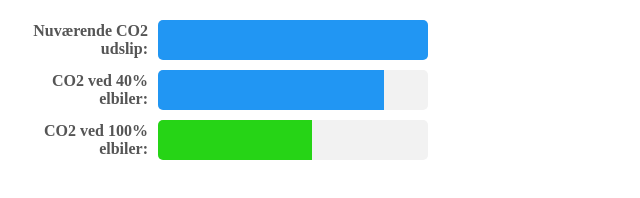
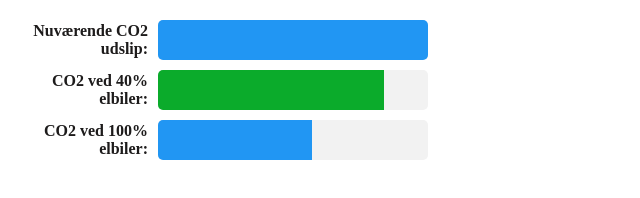
Before and after one commit to N-Edens/Projekt2, a website: page bar.html in a window 1280 px wide. Shown: the whole page, without its empty margins (0-640 px from the left). Drawn offline with nearby package versions, Linux system fonts and the light colour scheme.

Commit message:
Update bar.html

```diff
--- a/bar.html
+++ b/bar.html
@@ -19,7 +19,7 @@
       text-align: right;
       padding-right: 10px;
       font-weight: bold;
-      color: #555;
+      color: rgb(29, 27, 27);
     }
 
     .bar-wrapper {
@@ -40,7 +40,7 @@
 
     .bar-fill1 {
       height: 100%;
-      background-color: #26d416;
+      background-color: #2196F3;
       transition: width 0.5s ease-in-out;
       position: relative;
     }
@@ -50,9 +50,15 @@
       top: 50%;
       left: 50%;
       transform: translate(-50%, -50%);
-      color: #fff;
-      font-size: 12px;
+      color: rgb(23, 22, 22);
+      font-size: 14px;
       visibility: hidden;
+    }
+
+    /* Custom color for the second bar */
+    .bar-container:nth-child(3) .bar-fill,
+    .bar-container:nth-child(3) .bar-text {
+      background-color: #0bab2b;
     }
   </style>
 </head>
```
